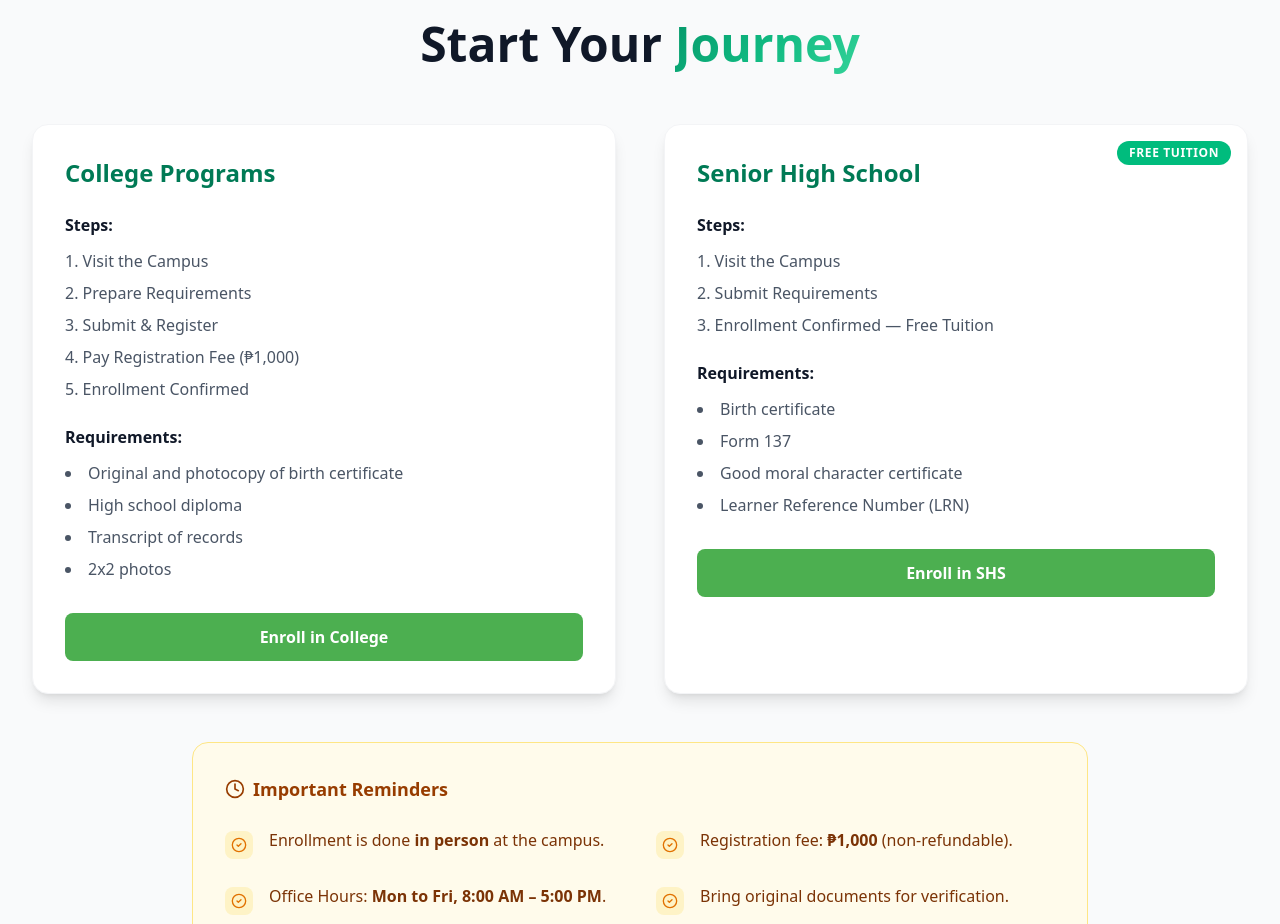
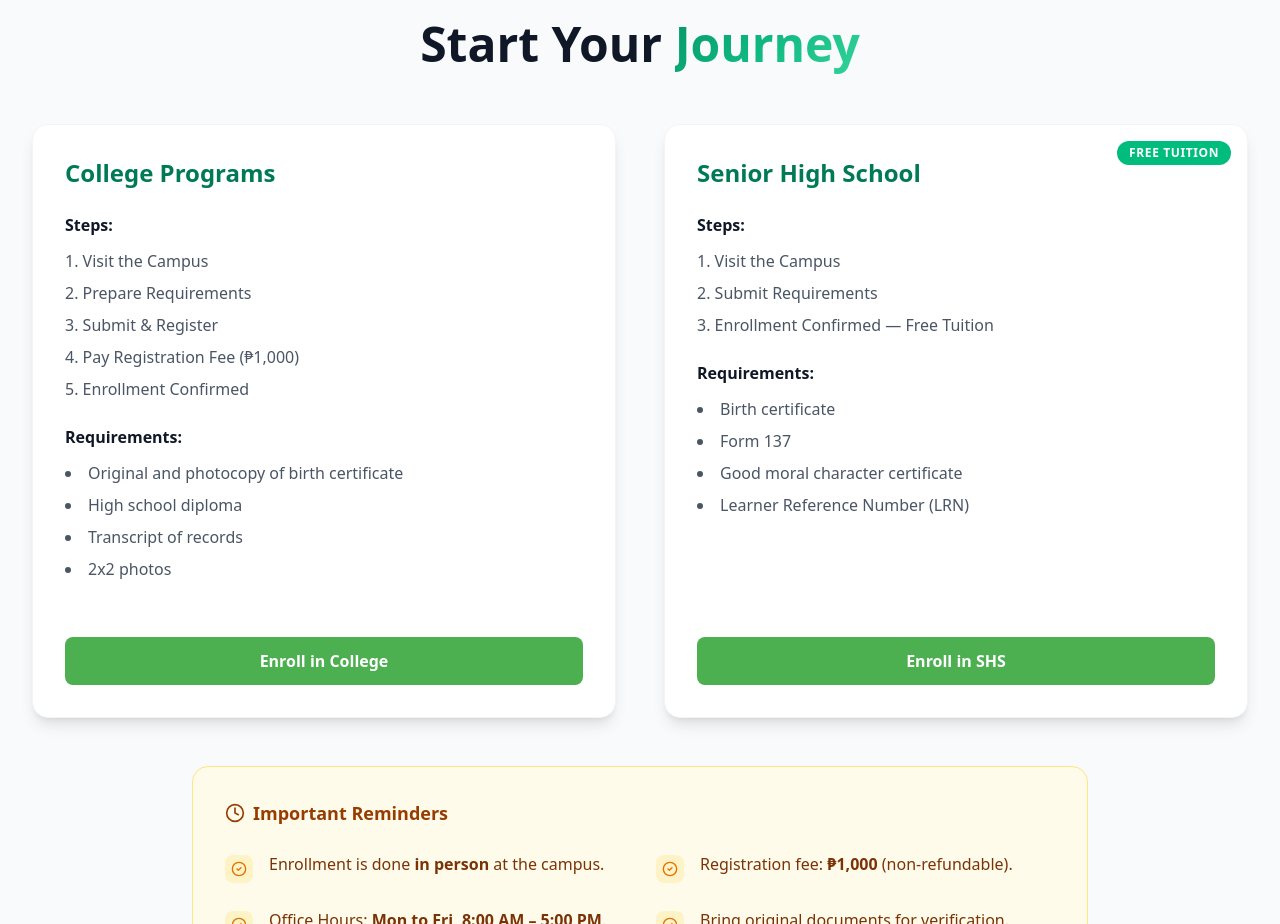
Before and after one commit to kristianpasco30-ops/Clone-CWPC-landing-page, a Next.js app: page / in a window 1280 px wide. Shown: the part 6020-6944 px from the top of the page. Built offline with nearby package versions, Linux system fonts and the light colour scheme.

Commit message:
Fix: align enrollment CTA buttons to same level in two-column layout

```diff
--- a/src/app/page.tsx
+++ b/src/app/page.tsx
@@ -580,9 +580,10 @@ export default function Home() {
             </h2>
           </div>
 
-          <div className="grid md:grid-cols-2 gap-12">
+          <div className="grid md:grid-cols-2 gap-12 items-stretch">
             {/* College Enrollment */}
-            <div className="bg-white dark:bg-gray-800 p-8 rounded-2xl shadow-lg border border-gray-100 dark:border-gray-700">
+            <div className="flex flex-col h-full bg-white dark:bg-gray-800 p-8 rounded-2xl shadow-lg border border-gray-100 dark:border-gray-700">
+              <div className="flex-1">
                 <h3 className="text-2xl font-bold mb-6 text-emerald-700 dark:text-emerald-400">College Programs</h3>
                 <h4 className="font-semibold text-gray-900 dark:text-white mb-3">Steps:</h4>
                 <ol className="list-decimal list-inside space-y-2 text-gray-600 dark:text-gray-300 mb-6">
@@ -599,14 +600,18 @@ export default function Home() {
                   <li>Transcript of records</li>
                   <li>2x2 photos</li>
                 </ul>
+              </div>
+              <div className="mt-auto pt-6">
                 <button className="w-full bg-[#4CAF50] text-white py-3 rounded-lg font-bold hover:bg-[#45a049] transition-colors">
                   Enroll in College
                 </button>
               </div>
+            </div>
 
             {/* SHS Enrollment */}
-            <div className="bg-white dark:bg-gray-800 p-8 rounded-2xl shadow-lg border border-gray-100 dark:border-gray-700 relative">
+            <div className="flex flex-col h-full bg-white dark:bg-gray-800 p-8 rounded-2xl shadow-lg border border-gray-100 dark:border-gray-700 relative">
               <div className="absolute top-4 right-4 bg-emerald-500 text-white px-3 py-1 rounded-full text-xs font-bold uppercase tracking-wider">Free Tuition</div>
+              <div className="flex-1">
                 <h3 className="text-2xl font-bold mb-6 text-emerald-700 dark:text-emerald-400">Senior High School</h3>
                 <h4 className="font-semibold text-gray-900 dark:text-white mb-3">Steps:</h4>
                 <ol className="list-decimal list-inside space-y-2 text-gray-600 dark:text-gray-300 mb-6">
@@ -621,9 +626,12 @@ export default function Home() {
                   <li>Good moral character certificate</li>
                   <li>Learner Reference Number (LRN)</li>
                 </ul>
+              </div>
+              <div className="mt-auto pt-6">
                 <button className="w-full bg-[#4CAF50] text-white py-3 rounded-lg font-bold hover:bg-[#45a049] transition-colors">
                   Enroll in SHS
                 </button>
+              </div>
             </div>
           </div>
 
```
Lines whose indentation alone changed are shown as unchanged.
